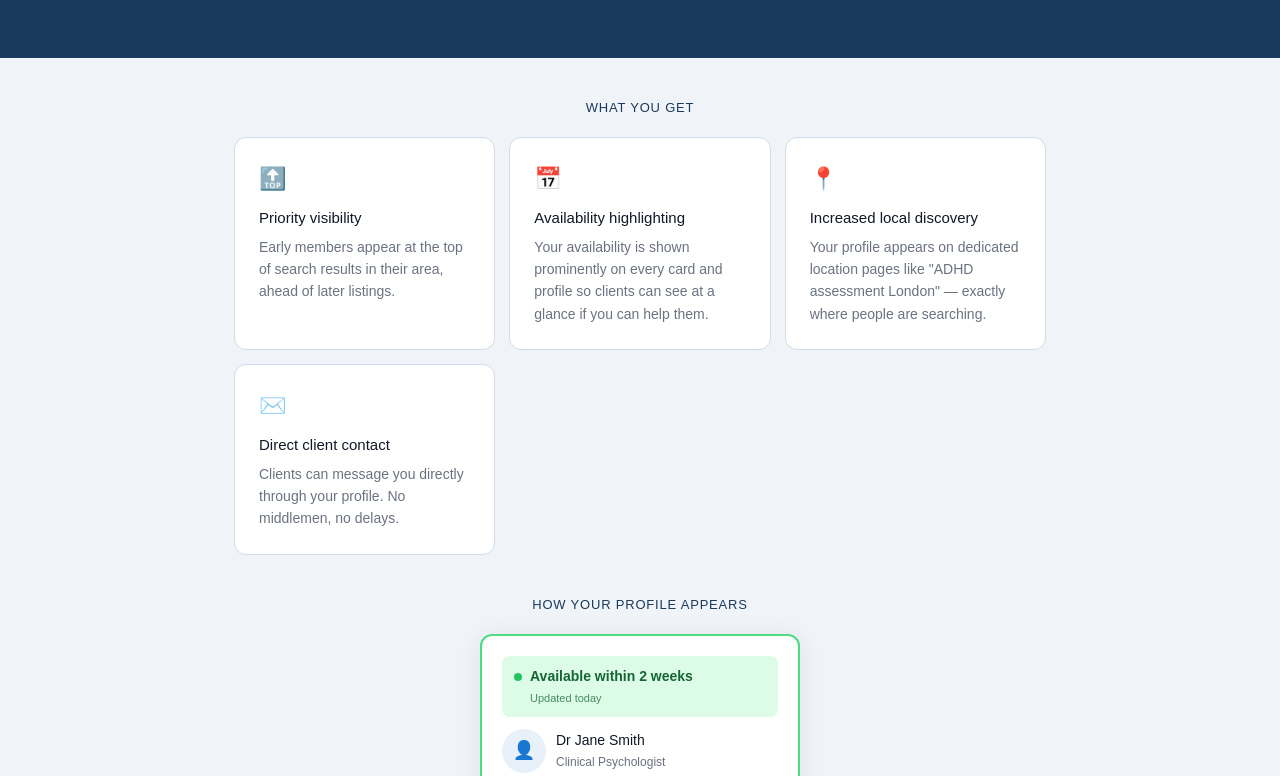
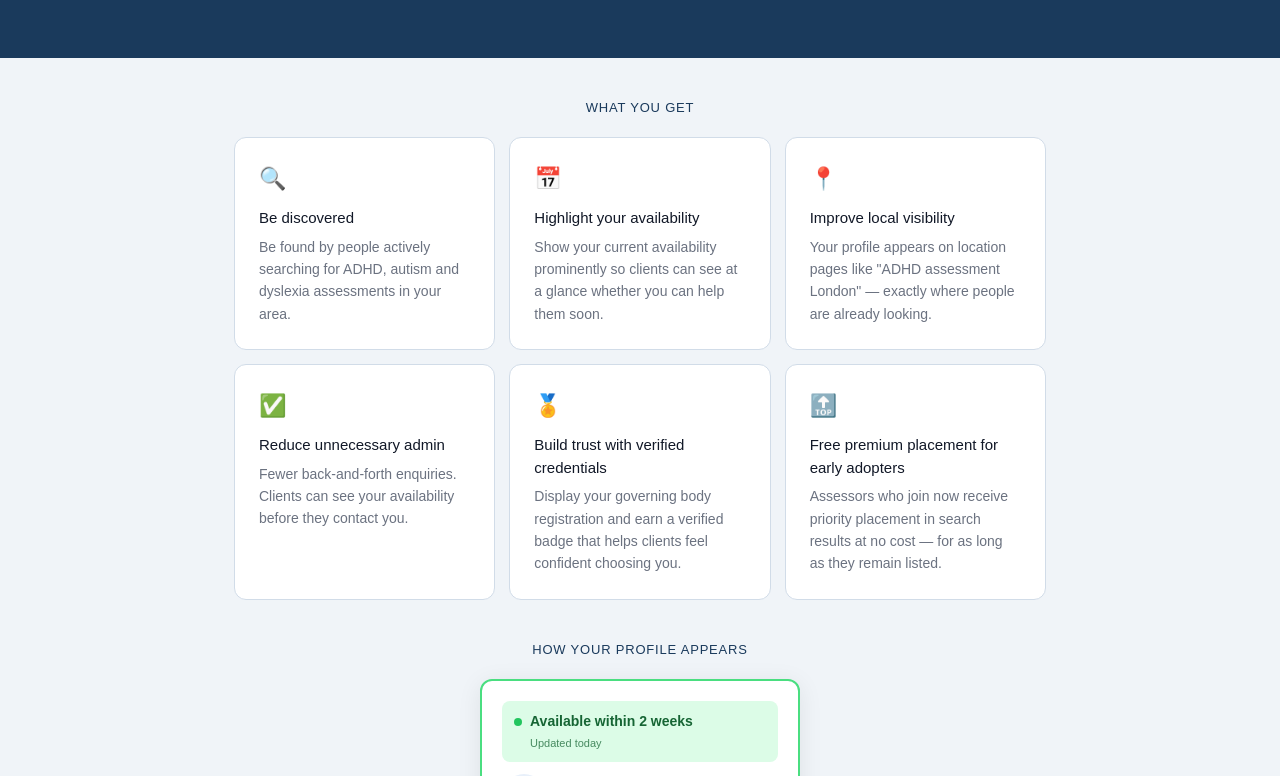
Before and after one commit to DanielBoneham/assessment-finder, a Next.js app: page /list-your-practice in a window 1280 px wide. Shown: the part 429-1205 px from the top of the page. Built offline with nearby package versions, Linux system fonts and the light colour scheme; no server answers.

Commit message:
expand benefits to 6 items on for assessors page

```diff
--- a/app/list-your-practice/page.tsx
+++ b/app/list-your-practice/page.tsx
@@ -35,30 +35,41 @@ export default function ListYourPracticePage() {
 
       <Section>
         <Container>
+
           <p style={{ fontSize: '13px', fontWeight: 500, color: '#1a3a5c', textTransform: 'uppercase', letterSpacing: '0.8px', marginBottom: '1.25rem', textAlign: 'center' }}>
             What you get
           </p>
           <div style={{ display: 'grid', gridTemplateColumns: 'repeat(auto-fit, minmax(200px, 1fr))', gap: '14px', marginBottom: '2.5rem' }}>
             {[
               {
-                icon: '🔝',
-                title: 'Priority visibility',
-                body: 'Early members appear at the top of search results in their area, ahead of later listings.',
+                icon: '🔍',
+                title: 'Be discovered',
+                body: 'Be found by people actively searching for ADHD, autism and dyslexia assessments in your area.',
               },
               {
                 icon: '📅',
-                title: 'Availability highlighting',
-                body: 'Your availability is shown prominently on every card and profile so clients can see at a glance if you can help them.',
+                title: 'Highlight your availability',
+                body: 'Show your current availability prominently so clients can see at a glance whether you can help them soon.',
               },
               {
                 icon: '📍',
-                title: 'Increased local discovery',
-                body: 'Your profile appears on dedicated location pages like "ADHD assessment London" — exactly where people are searching.',
+                title: 'Improve local visibility',
+                body: 'Your profile appears on location pages like "ADHD assessment London" — exactly where people are already looking.',
               },
               {
-                icon: '✉️',
-                title: 'Direct client contact',
-                body: 'Clients can message you directly through your profile. No middlemen, no delays.',
+                icon: '✅',
+                title: 'Reduce unnecessary admin',
+                body: 'Fewer back-and-forth enquiries. Clients can see your availability before they contact you.',
+              },
+              {
+                icon: '🏅',
+                title: 'Build trust with verified credentials',
+                body: 'Display your governing body registration and earn a verified badge that helps clients feel confident choosing you.',
+              },
+              {
+                icon: '🔝',
+                title: 'Free premium placement for early adopters',
+                body: 'Assessors who join now receive priority placement in search results at no cost — for as long as they remain listed.',
               },
             ].map((benefit) => (
               <div key={benefit.title} style={{ background: '#fff', borderRadius: '12px', border: '0.5px solid #d1dce8', padding: '1.5rem' }}>
@@ -123,6 +134,7 @@ export default function ListYourPracticePage() {
               ))}
             </div>
           </div>
+
         </Container>
       </Section>
 
```
